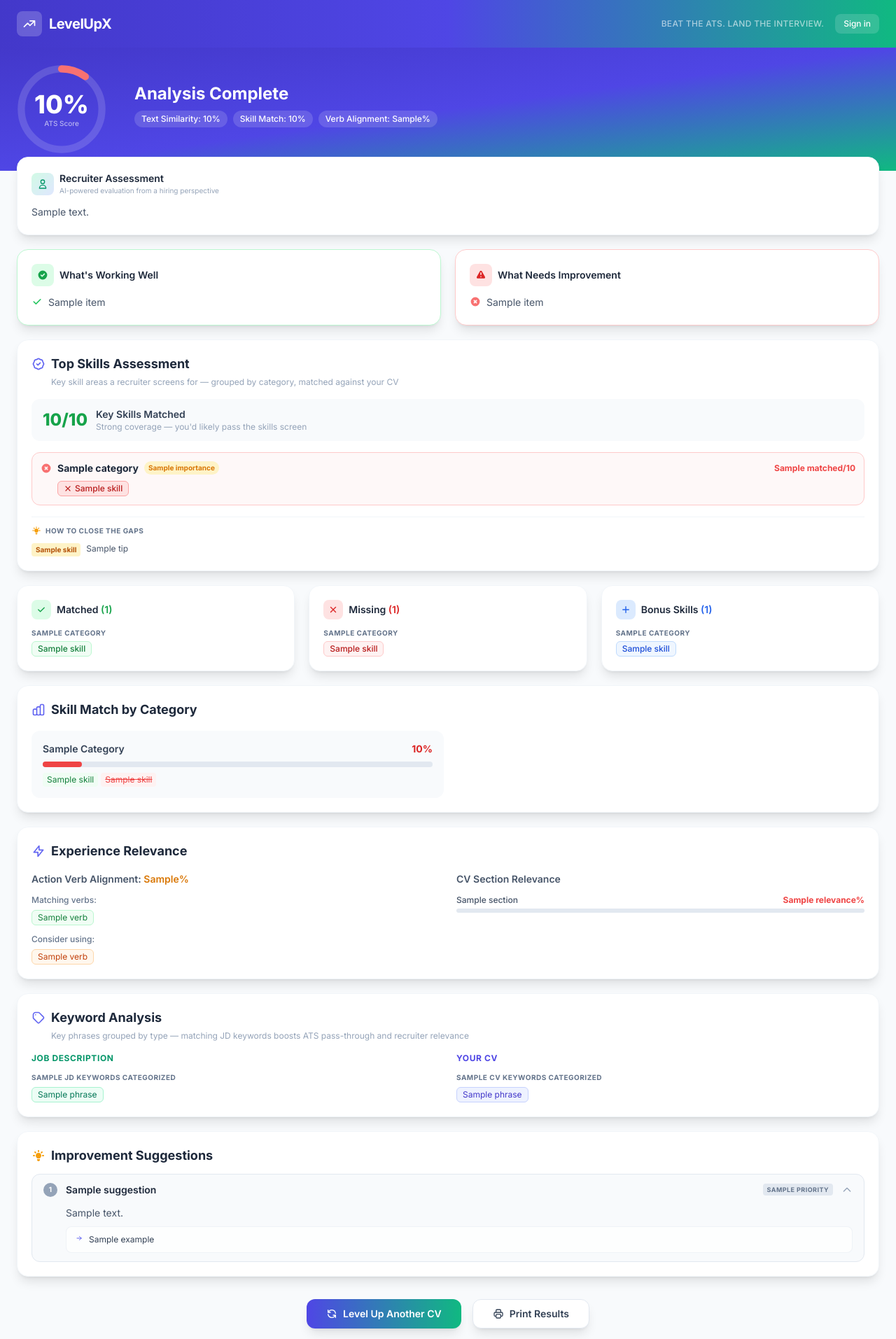
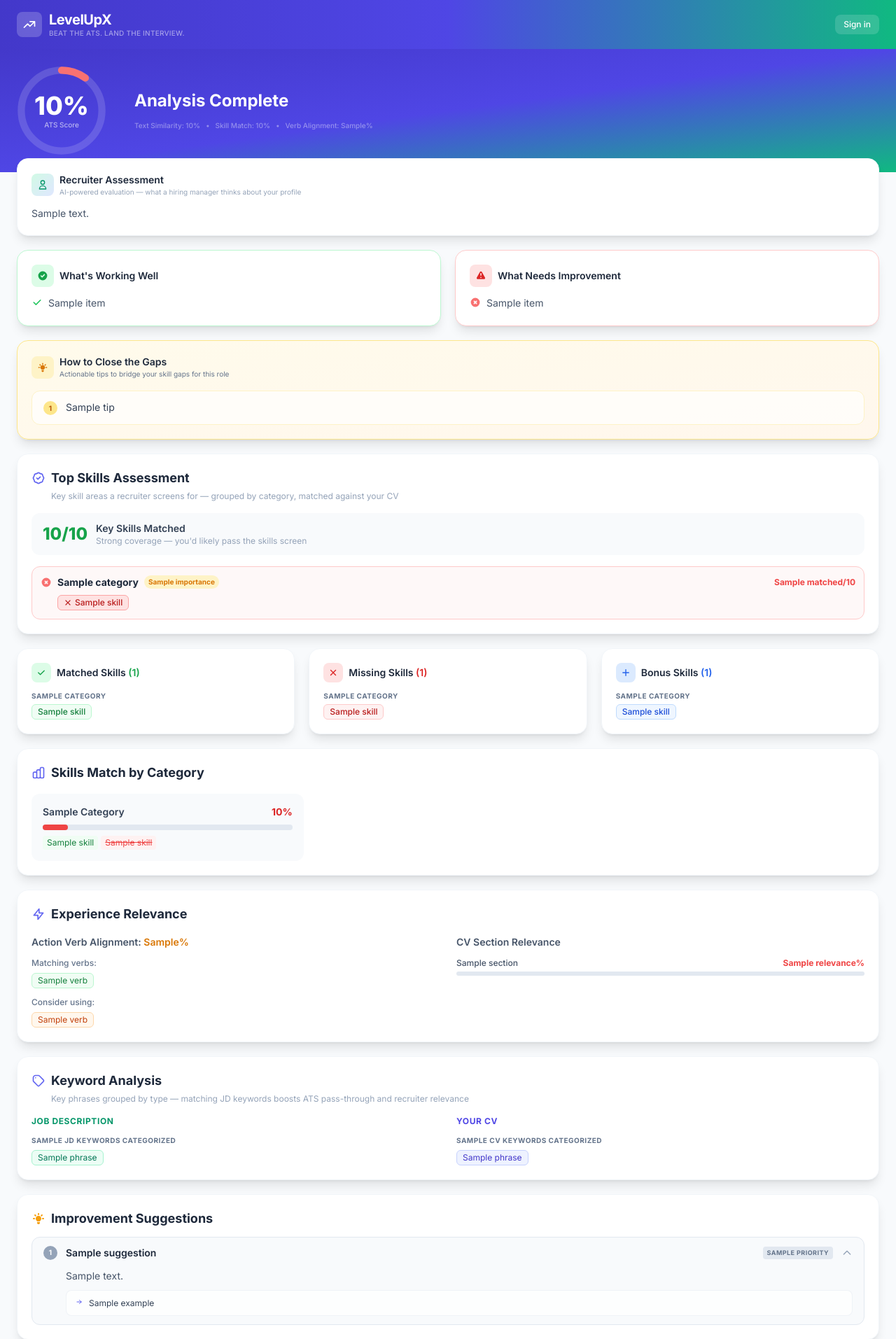
Before and after one commit to Sumant2298/cv-analyzer, a Flask app: template templates/results.html in a window 1280 px wide. Shown: the top 1913 px of the page at 70% size. Run offline with Flask 3, Linux system fonts and the light colour scheme; the template is opened without the code that fills it: most values are stand-ins (such as "Sample title", 1, 10 or a date in 2020); some libraries are stand-ins or nearby versions.

Commit message:
Revamp results layout, optimize landing page, improve recruiter UX
- Quick Match: full labels (Experience, Education, Skills, Location) with
  match quality symbols (✓✓, ✓, ~, ✗) in styled cards
- Sub-scores (Text Similarity, Skill Match, Verb Alignment) moved below
  Quick Match in smaller 10px muted text
- Close the Gaps: promoted to standalone gradient card with numbered tips,
  removed dangling skill_name keys (iterate .values() only)
- Renamed: Matched → Matched Skills, Missing → Missing Skills
- Skills Match by Category: 3-col grid, LLM now requests 6-8 categories
  with 2-5 skills each (up from 4-7 with 1-4)
- Recruiter assessment: LLM prompt enforces 2nd person (you/your)
- Navbar: tagline clubbed under LevelUpX logo as subtitle
- Landing page: reduced hero padding, smaller headline, tighter trust signals

Co-Authored-By: Claude Opus 4.6 <noreply@anthropic.com>

```diff
--- a/templates/base.html
+++ b/templates/base.html
@@ -56,10 +56,12 @@
                 <div class="w-9 h-9 bg-white/20 rounded-lg flex items-center justify-center backdrop-blur-sm group-hover:bg-white/30 transition">
                     <svg class="w-5 h-5" fill="none" stroke="currentColor" viewBox="0 0 24 24"><path stroke-linecap="round" stroke-linejoin="round" stroke-width="2" d="M13 7h8m0 0v8m0-8l-8 8-4-4-6 6"/></svg>
                 </div>
-                <span class="text-xl font-bold tracking-tight">LevelUpX</span>
+                <div class="flex flex-col">
+                    <span class="text-xl font-bold tracking-tight leading-tight">LevelUpX</span>
+                    <span class="text-[10px] text-white/50 font-medium tracking-wide uppercase hidden sm:block leading-tight">Beat the ATS. Land the Interview.</span>
+                </div>
             </a>
             <div class="flex items-center gap-4">
-                <span class="text-white/60 text-xs font-medium tracking-wide uppercase hidden sm:block">Beat the ATS. Land the Interview.</span>
                 {% if session.get('user_id') %}
                 <div class="flex items-center gap-2">
                     {% if session.get('user_picture') %}
--- a/templates/results.html
+++ b/templates/results.html
@@ -22,33 +22,41 @@
                     <span class="text-[10px] text-white/60 font-medium">ATS Score</span>
                 </div>
             </div>
-            <!-- Info + Inline Quick Match -->
+            <!-- Info + Quick Match Dimensions -->
             <div class="anim-fade-up-1 flex-1 min-w-0">
-                <h1 class="text-xl sm:text-2xl font-bold mb-2">Analysis Complete</h1>
-                <div class="flex flex-wrap gap-2 mb-3">
-                    <span class="bg-white/15 backdrop-blur-sm px-2.5 py-1 rounded-full text-xs font-medium">Text Similarity: {{ results.tfidf_score }}%</span>
-                    <span class="bg-white/15 backdrop-blur-sm px-2.5 py-1 rounded-full text-xs font-medium">Skill Match: {{ results.skill_match.skill_score }}%</span>
-                    <span class="bg-white/15 backdrop-blur-sm px-2.5 py-1 rounded-full text-xs font-medium">Verb Alignment: {{ results.experience_analysis.verb_alignment }}%</span>
-                </div>
-                <!-- Compact Quick Match — Inline -->
+                <h1 class="text-xl sm:text-2xl font-bold mb-3">Analysis Complete</h1>
+                <!-- Full Quick Match with symbols -->
                 {% if results.quick_match %}
-                <div class="flex flex-wrap gap-x-4 gap-y-1.5">
-                    {% set dims = [('experience','Exp'), ('education','Edu'), ('skills','Skills'), ('location','Loc')] %}
-                    {% for key, label in dims %}
+                <div class="grid grid-cols-2 sm:grid-cols-4 gap-2 mb-3">
+                    {% set dims = [('experience','Experience','briefcase'), ('education','Education','academic-cap'), ('skills','Skills','code'), ('location','Location','map-pin')] %}
+                    {% for key, label, icon in dims %}
                     {% set dim = results.quick_match[key] %}
-                    <div class="flex items-center gap-1.5">
-                        <span class="text-[10px] text-white/50 font-semibold uppercase">{{ label }}</span>
-                        <span class="text-[11px] font-bold px-2 py-0.5 rounded-full
-                            {% if 'Strong' in dim.match_quality %}bg-green-400/25 text-green-200
-                            {% elif 'Good' in dim.match_quality %}bg-green-400/15 text-green-300
-                            {% elif 'Weak' in dim.match_quality %}bg-amber-400/25 text-amber-200
-                            {% else %}bg-red-400/25 text-red-200{% endif %}">
-                            {{ dim.cv_value }}
-                        </span>
+                    <div class="bg-white/10 backdrop-blur-sm rounded-lg px-3 py-2">
+                        <div class="flex items-center gap-1.5 mb-1">
+                            <span class="text-[10px] text-white/50 font-semibold uppercase">{{ label }}</span>
+                            {% if 'Strong' in dim.match_quality %}
+                            <span class="text-green-300" title="Strong Match">✓✓</span>
+                            {% elif 'Good' in dim.match_quality %}
+                            <span class="text-green-300" title="Good Match">✓</span>
+                            {% elif 'Weak' in dim.match_quality %}
+                            <span class="text-amber-300" title="Weak Match">~</span>
+                            {% else %}
+                            <span class="text-red-300" title="Not a Match">✗</span>
+                            {% endif %}
+                        </div>
+                        <p class="text-xs font-semibold text-white/90 leading-tight truncate" title="{{ dim.cv_value }}">{{ dim.cv_value }}</p>
                     </div>
                     {% endfor %}
                 </div>
                 {% endif %}
+                <!-- Sub-scores — smaller -->
+                <div class="flex flex-wrap gap-2">
+                    <span class="text-[10px] text-white/40 font-medium">Text Similarity: {{ results.tfidf_score }}%</span>
+                    <span class="text-[10px] text-white/40">•</span>
+                    <span class="text-[10px] text-white/40 font-medium">Skill Match: {{ results.skill_match.skill_score }}%</span>
+                    <span class="text-[10px] text-white/40">•</span>
+                    <span class="text-[10px] text-white/40 font-medium">Verb Alignment: {{ results.experience_analysis.verb_alignment }}%</span>
+                </div>
             </div>
         </div>
     </div>
@@ -65,7 +73,7 @@
             </div>
             <div>
                 <h3 class="font-semibold text-slate-800 text-sm">Recruiter Assessment</h3>
-                <p class="text-[10px] text-slate-400">AI-powered evaluation from a hiring perspective</p>
+                <p class="text-[10px] text-slate-400">AI-powered evaluation — what a hiring manager thinks about your profile</p>
             </div>
         </div>
         <p class="text-sm text-slate-600 leading-relaxed">{{ results.llm_insights.profile_summary }}</p>
@@ -114,6 +122,31 @@
             </ul>
         </div>
         {% endif %}
+    </div>
+    {% endif %}
+
+    <!-- How to Close the Gaps — Prominent Card -->
+    {% if results.llm_insights and results.llm_insights.skill_gap_tips %}
+    <div class="bg-gradient-to-br from-amber-50 to-orange-50 rounded-2xl shadow-lg border border-amber-200 p-5 anim-fade-up">
+        <div class="flex items-center gap-2 mb-4">
+            <div class="w-8 h-8 bg-amber-100 rounded-lg flex items-center justify-center">
+                <svg class="w-4 h-4 text-amber-600" fill="currentColor" viewBox="0 0 20 20"><path d="M11 3a1 1 0 10-2 0v1a1 1 0 102 0V3zM15.657 5.757a1 1 0 00-1.414-1.414l-.707.707a1 1 0 001.414 1.414l.707-.707zM18 10a1 1 0 01-1 1h-1a1 1 0 110-2h1a1 1 0 011 1zM5.05 6.464A1 1 0 106.464 5.05l-.707-.707a1 1 0 00-1.414 1.414l.707.707zM5 10a1 1 0 01-1 1H3a1 1 0 110-2h1a1 1 0 011 1zM8 16v-1h4v1a2 2 0 11-4 0zM12 14c.015-.34.208-.646.477-.859a4 4 0 10-4.954 0c.27.213.462.519.476.859h4.002z"/></svg>
+            </div>
+            <div>
+                <h3 class="font-semibold text-slate-800 text-sm">How to Close the Gaps</h3>
+                <p class="text-[10px] text-slate-500">Actionable tips to bridge your skill gaps for this role</p>
+            </div>
+        </div>
+        <div class="space-y-3">
+            {% for tip in results.llm_insights.skill_gap_tips.values() %}
+            <div class="flex items-start gap-3 bg-white/70 rounded-xl px-4 py-3 border border-amber-100">
+                <div class="w-5 h-5 bg-amber-200 rounded-full flex items-center justify-center flex-shrink-0 mt-0.5">
+                    <span class="text-[10px] font-bold text-amber-700">{{ loop.index }}</span>
+                </div>
+                <p class="text-sm text-slate-700 leading-relaxed">{{ tip }}</p>
+            </div>
+            {% endfor %}
+        </div>
     </div>
     {% endif %}
 
@@ -172,25 +205,10 @@
             </div>
             {% endfor %}
         </div>
-
-        {% if results.llm_insights and results.llm_insights.skill_gap_tips %}
-        <div class="mt-4 pt-3 border-t border-slate-100 space-y-2">
-            <div class="flex items-center gap-1.5 mb-1">
-                <svg class="w-3.5 h-3.5 text-amber-500" fill="currentColor" viewBox="0 0 20 20"><path d="M11 3a1 1 0 10-2 0v1a1 1 0 102 0V3zM15.657 5.757a1 1 0 00-1.414-1.414l-.707.707a1 1 0 001.414 1.414l.707-.707zM18 10a1 1 0 01-1 1h-1a1 1 0 110-2h1a1 1 0 011 1zM5.05 6.464A1 1 0 106.464 5.05l-.707-.707a1 1 0 00-1.414 1.414l.707.707zM5 10a1 1 0 01-1 1H3a1 1 0 110-2h1a1 1 0 011 1zM8 16v-1h4v1a2 2 0 11-4 0zM12 14c.015-.34.208-.646.477-.859a4 4 0 10-4.954 0c.27.213.462.519.476.859h4.002z"/></svg>
-                <p class="text-[10px] font-bold text-slate-500 uppercase tracking-wider">How to Close the Gaps</p>
-            </div>
-            {% for skill, tip in results.llm_insights.skill_gap_tips.items() %}
-            <div class="flex items-start gap-2">
-                <span class="bg-amber-100 text-amber-700 text-[10px] font-bold px-1.5 py-0.5 rounded flex-shrink-0 mt-0.5">{{ skill }}</span>
-                <p class="text-xs text-slate-600 leading-relaxed">{{ tip }}</p>
-            </div>
-            {% endfor %}
-        </div>
-        {% endif %}
     </div>
     {% endif %}
 
-    <!-- Skills Grid — Matched / Missing / Extra -->
+    <!-- Skills Grid — Matched Skills / Missing Skills / Bonus Skills -->
     <div class="grid grid-cols-1 md:grid-cols-3 gap-5 anim-fade-up-2">
         <!-- Matched Skills -->
         <div class="bg-white rounded-2xl shadow-lg border border-slate-100 p-5">
@@ -198,7 +216,7 @@
                 <div class="w-7 h-7 bg-green-100 rounded-lg flex items-center justify-center">
                     <svg class="w-3.5 h-3.5 text-green-600" fill="currentColor" viewBox="0 0 20 20"><path fill-rule="evenodd" d="M16.707 5.293a1 1 0 010 1.414l-8 8a1 1 0 01-1.414 0l-4-4a1 1 0 011.414-1.414L8 12.586l7.293-7.293a1 1 0 011.414 0z" clip-rule="evenodd"/></svg>
                 </div>
-                <h3 class="font-semibold text-slate-800 text-sm">Matched <span class="text-green-600">({{ results.skill_match.matched|length }})</span></h3>
+                <h3 class="font-semibold text-slate-800 text-sm">Matched Skills <span class="text-green-600">({{ results.skill_match.matched|length }})</span></h3>
             </div>
             {% if results.skill_match.matched_by_category %}
             <div class="space-y-2.5">
@@ -222,7 +240,7 @@
                 <div class="w-7 h-7 bg-red-100 rounded-lg flex items-center justify-center">
                     <svg class="w-3.5 h-3.5 text-red-600" fill="currentColor" viewBox="0 0 20 20"><path fill-rule="evenodd" d="M4.293 4.293a1 1 0 011.414 0L10 8.586l4.293-4.293a1 1 0 111.414 1.414L11.414 10l4.293 4.293a1 1 0 01-1.414 1.414L10 11.414l-4.293 4.293a1 1 0 01-1.414-1.414L8.586 10 4.293 5.707a1 1 0 010-1.414z" clip-rule="evenodd"/></svg>
                 </div>
-                <h3 class="font-semibold text-slate-800 text-sm">Missing <span class="text-red-600">({{ results.skill_match.missing|length }})</span></h3>
+                <h3 class="font-semibold text-slate-800 text-sm">Missing Skills <span class="text-red-600">({{ results.skill_match.missing|length }})</span></h3>
             </div>
             {% if results.skill_match.missing_by_category %}
             <div class="space-y-2.5">
@@ -265,14 +283,14 @@
         </div>
     </div>
 
-    <!-- Category Breakdown -->
+    <!-- Skills Match by Category -->
     {% if results.skill_match.category_breakdown %}
     <div class="bg-white rounded-2xl shadow-lg border border-slate-100 p-5 anim-fade-up-3">
         <h3 class="text-lg font-bold text-slate-800 mb-4 flex items-center gap-2">
             <svg class="w-5 h-5 text-brand-500" fill="none" stroke="currentColor" viewBox="0 0 24 24"><path stroke-linecap="round" stroke-linejoin="round" stroke-width="2" d="M9 19v-6a2 2 0 00-2-2H5a2 2 0 00-2 2v6a2 2 0 002 2h2a2 2 0 002-2zm0 0V9a2 2 0 012-2h2a2 2 0 012 2v10m-6 0a2 2 0 002 2h2a2 2 0 002-2m0 0V5a2 2 0 012-2h2a2 2 0 012 2v14a2 2 0 01-2 2h-2a2 2 0 01-2-2z"/></svg>
-            Skill Match by Category
+            Skills Match by Category
         </h3>
-        <div class="grid grid-cols-1 md:grid-cols-2 gap-3">
+        <div class="grid grid-cols-1 sm:grid-cols-2 lg:grid-cols-3 gap-3">
             {% for category, data in results.skill_match.category_breakdown.items() %}
             <div class="bg-slate-50 rounded-xl p-4 hover:bg-slate-100 transition">
                 <div class="flex justify-between items-center mb-2">
```
Also changed, not shown: llm_service.py (+5 -5 lines), templates/index.html (+12 -12 lines).
